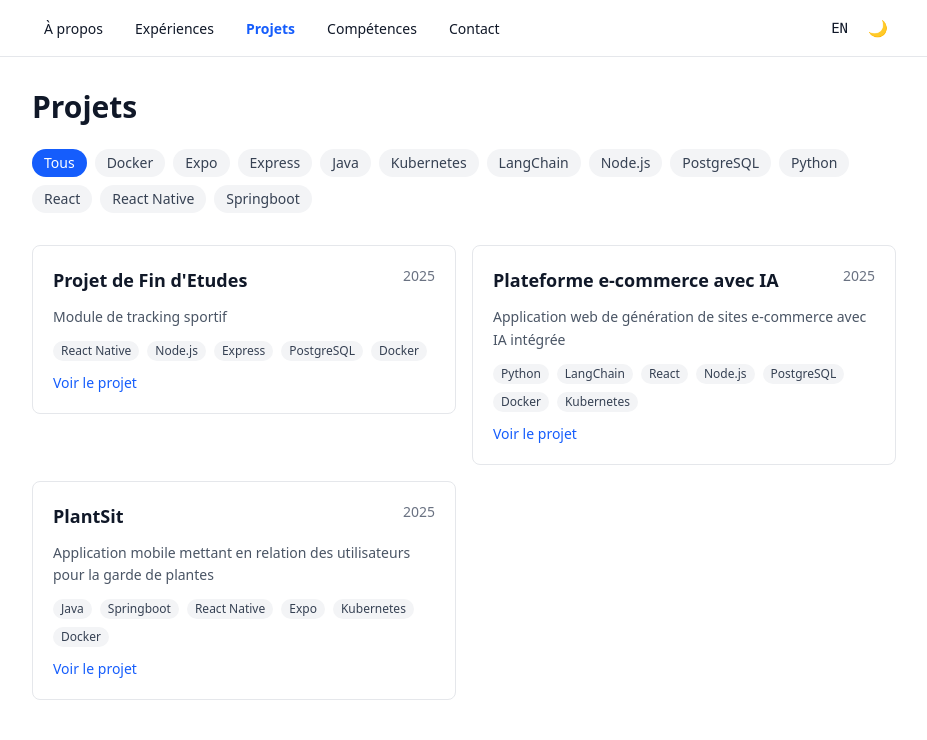
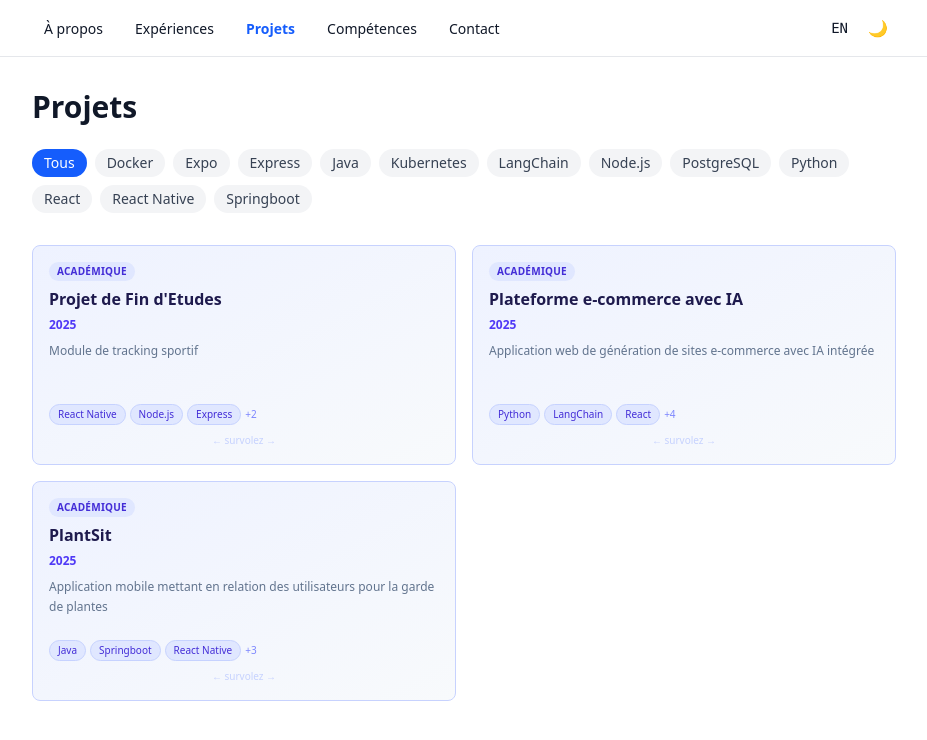
Before and after one commit to AloisDrck/angular-sandbox-v1, an Angular app: page /projects in a window 1280 px wide. Shown: the top 740 px of the page, without its empty margins (176-1103 px from the left). Built offline with nearby package versions, Linux system fonts and the light colour scheme; data requests are answered from the project's data file.

Commit message:
feat: add 3D card flip to ProjectCard

```diff
--- a/src/app/shared/components/project-card/project-card.html
+++ b/src/app/shared/components/project-card/project-card.html
@@ -1,38 +1,101 @@
-<article
-  class="bg-white dark:bg-gray-900 border border-gray-200 dark:border-gray-700 rounded-lg p-5 hover:shadow-md transition-shadow flex flex-col gap-3"
+<article class="flip-scene relative rounded-lg" style="height: 220px">
+  <div class="flipper rounded-lg">
+    <!-- FACE AVANT -->
+    <div
+      class="face front justify-between bg-gradient-to-br from-[#eef2ff] to-[#f8fafc] border border-[#c7d2fe] dark:from-[#1e1b4b] dark:to-[#0f172a] dark:border-[#4338ca]"
     >
-  <div class="flex items-start justify-between">
-    <h3 class="font-semibold text-lg">
-      <a
-        [routerLink]="['/projects', project().slug]"
-        class="hover:text-blue-600 dark:hover:text-blue-400"
+      <!-- Badge type -->
+      <span
+        class="self-start text-[10px] font-semibold uppercase tracking-wide px-2 py-0.5 rounded-full bg-indigo-100 text-indigo-700 dark:bg-indigo-900 dark:text-indigo-300"
       >
+        {{ i18n.t('projects.type.' + project().type) }}
+      </span>
+
+      <!-- Titre -->
+      <h3 class="text-base font-extrabold leading-tight text-indigo-950 dark:text-indigo-100">
         {{ project().title }}
-      </a>
       </h3>
-    <span class="text-sm text-gray-500">{{ project().year }}</span>
-  </div>
 
-  <p class="text-gray-600 dark:text-gray-400 text-sm leading-relaxed">
+      <!-- Année -->
+      <span class="text-xs font-semibold text-indigo-600 dark:text-indigo-500">
+        {{ project().year }}
+      </span>
+
+      <!-- Description courte -->
+      <p class="text-xs text-slate-500 dark:text-slate-400 leading-relaxed flex-1 line-clamp-3">
         {{ project().description }}
       </p>
 
-  <div class="flex flex-wrap gap-2 mt-auto">
+      <!-- Tech pills (aperçu) -->
+      <div class="flex flex-wrap gap-1 mt-auto">
+        @for (tech of project().techs.slice(0, 3); track tech) {
+          <span
+            class="text-[10px] px-2 py-0.5 rounded-full border bg-indigo-100 border-indigo-200 text-indigo-700 dark:bg-indigo-950 dark:border-indigo-700 dark:text-indigo-300"
+          >
+            {{ tech }}
+          </span>
+        }
+        @if (project().techs.length > 3) {
+          <span class="text-[10px] text-indigo-400 dark:text-indigo-600 self-center">
+            +{{ project().techs.length - 3 }}
+          </span>
+        }
+      </div>
+
+      <p class="text-[10px] text-center text-indigo-200 dark:text-indigo-900">← survolez →</p>
+    </div>
+
+    <!-- FACE ARRIÈRE -->
+    <div
+      class="face back justify-between bg-gradient-to-br from-[#eff6ff] to-[#f8fafc] border border-[#93c5fd] dark:from-[#1a2a4a] dark:to-[#1e293b] dark:border-[#3b82f6]"
+    >
+      <!-- Stats -->
+      <div class="flex gap-2">
+        <div
+          class="flex-1 text-center rounded-lg py-2 border bg-white border-blue-100 dark:bg-slate-950 dark:border-slate-800"
+        >
+          <p class="text-sm font-bold text-blue-600 dark:text-blue-400">{{ project().year }}</p>
+          <p class="text-[9px] uppercase tracking-wide text-slate-400 dark:text-slate-500 mt-0.5">
+            Année
+          </p>
+        </div>
+        <div
+          class="flex-1 text-center rounded-lg py-2 border bg-white border-blue-100 dark:bg-slate-950 dark:border-slate-800"
+        >
+          <p class="text-[11px] font-bold text-blue-600 dark:text-blue-400">
+            {{ i18n.t('projects.type.' + project().type) }}
+          </p>
+          <p class="text-[9px] uppercase tracking-wide text-slate-400 dark:text-slate-500 mt-0.5">
+            Type
+          </p>
+        </div>
+      </div>
+
+      <!-- Stack technique -->
+      <div class="flex-1 flex flex-col gap-1 min-h-0">
+        <p
+          class="text-[9px] font-semibold uppercase tracking-widest text-blue-600 dark:text-blue-500"
+        >
+          Stack technique
+        </p>
+        <div class="flex flex-wrap gap-1">
           @for (tech of project().techs; track tech) {
             <span
-        class="text-xs px-2 py-0.5 bg-gray-100 dark:bg-gray-800 rounded-full text-gray-700 dark:text-gray-300"
+              class="text-[10px] px-2 py-0.5 rounded-full border bg-blue-50 border-blue-200 text-blue-700 dark:bg-blue-900/50 dark:border-blue-700 dark:text-blue-300"
             >
               {{ tech }}
             </span>
           }
         </div>
+      </div>
 
+      <!-- CTA -->
       <a
-    [href]="project().repoGit"
-    target="_blank"
-    rel="noopener"
-    class="text-sm text-blue-600 hover:underline dark:text-blue-400 self-start"
+        [routerLink]="['/projects', project().slug]"
+        class="block text-center text-xs font-semibold py-2 rounded-lg bg-blue-600 text-white hover:bg-blue-700 transition-colors"
       >
-    {{ i18n.t('projects.viewProject') }}
+        {{ i18n.t('projects.viewProject') }} →
       </a>
+    </div>
+  </div>
 </article>
```
Also changed, not shown: 1 other file (tests, documents, lock files or other folders). Lines whose indentation alone changed are shown as unchanged.
